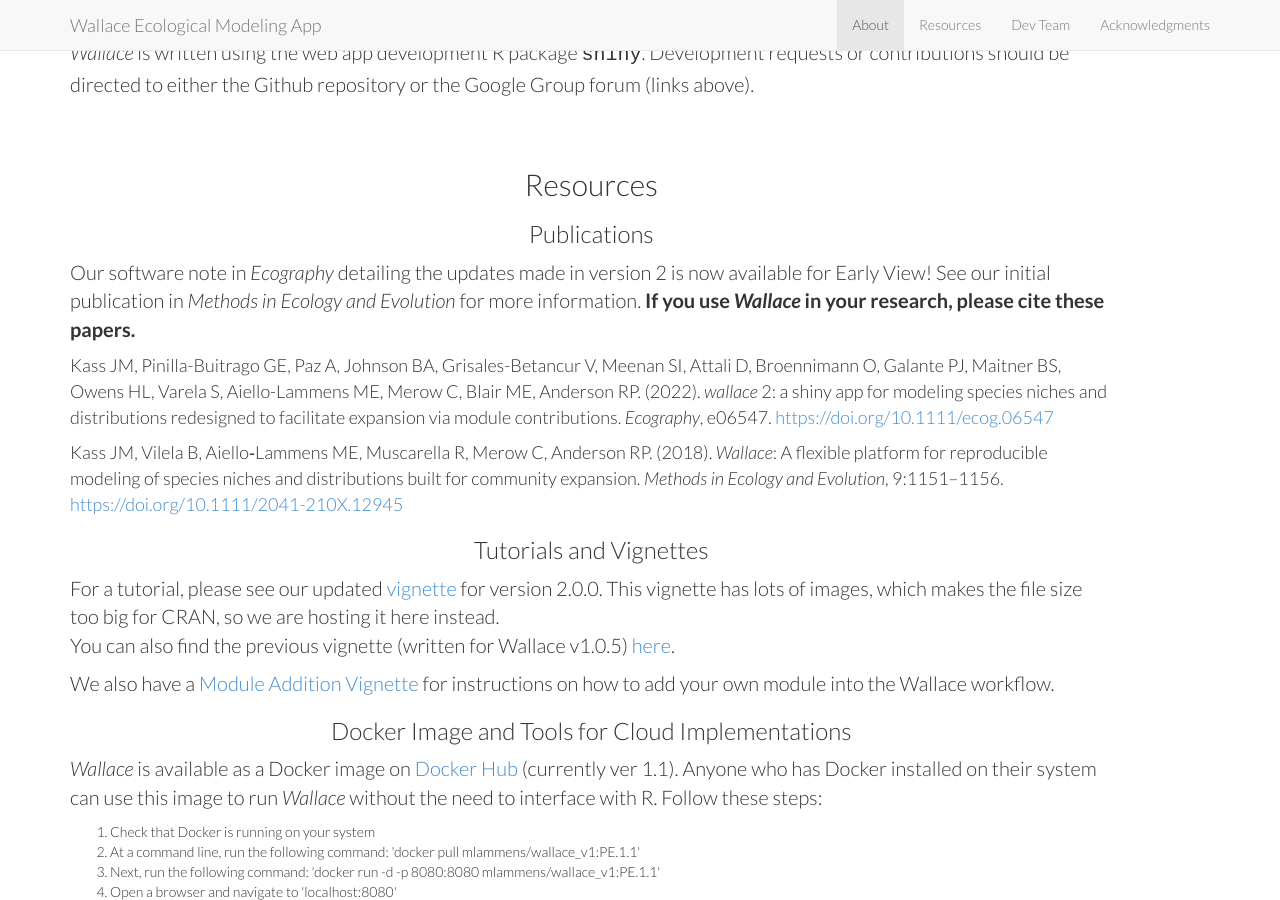
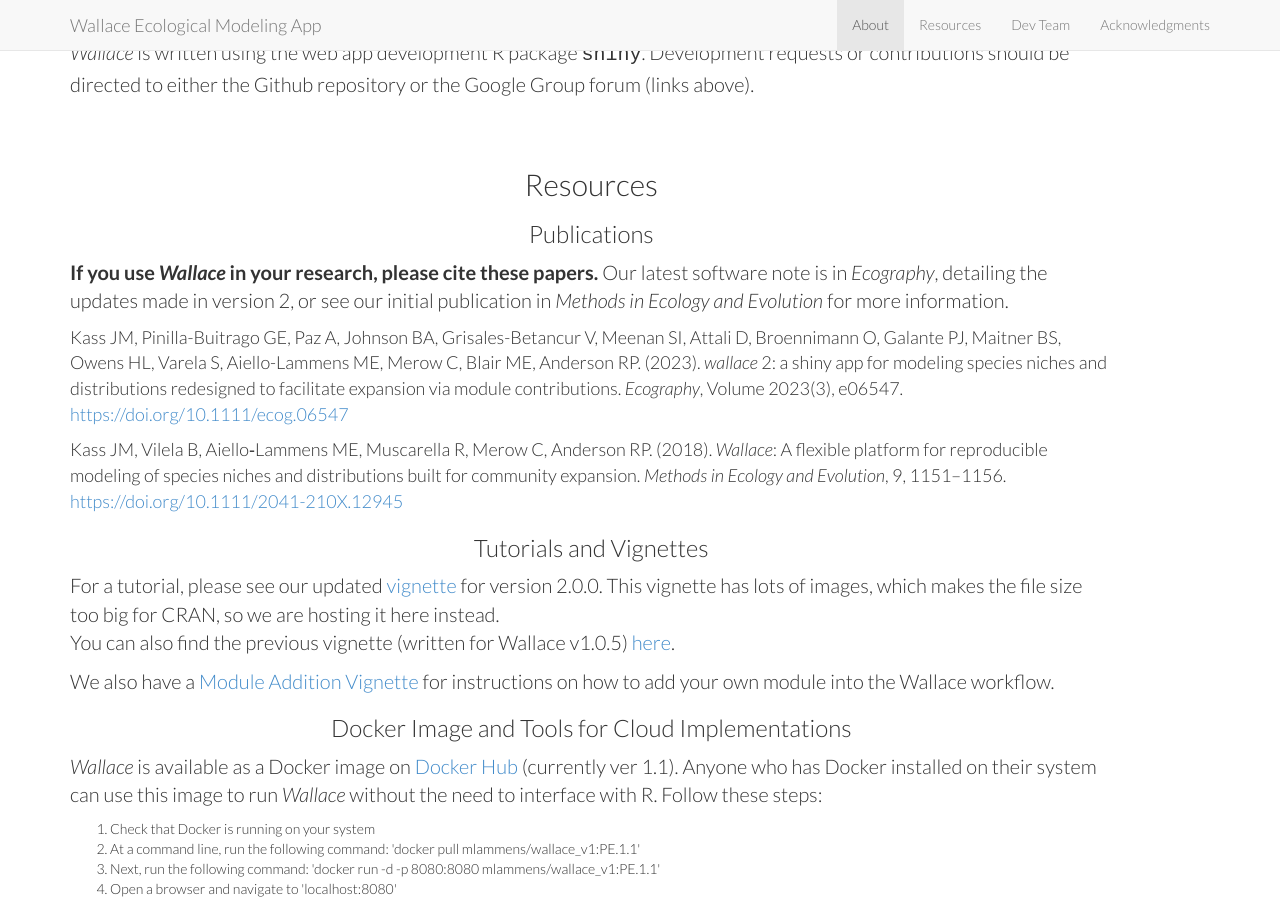
Before and after one commit to wallaceEcoMod/wallaceecomod.github.io, a Jekyll site: the page built from index.html, in a window 1280 px wide and 900 px high, scrolled down 1150 px. Built offline with Jekyll 4.4.1, drawn with Linux system fonts in a browser that asks for light colours.

Commit message:
Update resources.html
updated links to manuscripts

```diff
--- a/_includes/resources.html
+++ b/_includes/resources.html
@@ -7,18 +7,19 @@
 
       <h3>Publications</h3>
       <p style="font-size:20px" align="left">
-	Our software note in <i>Ecography</i> detailing the updates made in version 2 is now available for Early View!
-	      See our initial publication in <i>Methods in Ecology and Evolution</i> for more information.
-	      <b>If you use <i>Wallace</i> in your research, please cite these papers.</b></p>
+	<b>If you use <i>Wallace</i> in your research, please cite these papers.</b>
+	      Our latest software note is in <i>Ecography</i>, detailing the updates made in version 2, or see
+	      our initial publication in <i>Methods in Ecology and Evolution</i> for more information.
+      </p>
       <p style="font-size:18px" align="left">
 	Kass JM, Pinilla-Buitrago GE, Paz A, Johnson BA, Grisales-Betancur V, Meenan SI, Attali D, Broennimann O, Galante PJ, Maitner BS,
-	      Owens HL, Varela S, Aiello-Lammens ME, Merow C, Blair ME, Anderson RP. (2022).
+	      Owens HL, Varela S, Aiello-Lammens ME, Merow C, Blair ME, Anderson RP. (2023).
 	      <i>wallace</i> 2: a shiny app for modeling species niches and distributions redesigned to facilitate expansion via module contributions.
-	      <i>Ecography</i>, e06547. <a href="https://doi.org/10.1111/ecog.06547" target="_blank">https://doi.org/10.1111/ecog.06547</a></p>
+	      <i>Ecography</i>, Volume 2023(3), e06547. <a href="https://doi.org/10.1111/ecog.06547" target="_blank">https://doi.org/10.1111/ecog.06547</a></p>
 	    <p style="font-size:18px" align="left">
 	Kass JM, Vilela B, Aiello‐Lammens ME, Muscarella R, Merow C, Anderson RP. (2018). <i>Wallace</i>: A flexible platform for
 	reproducible modeling of species niches and distributions built for community expansion. <i>Methods in Ecology and Evolution</i>,
-	9:1151–1156. <a href="https://doi.org/10.1111/2041-210X.12945" target="_blank">https://doi.org/10.1111/2041-210X.12945</a>
+	9, 1151–1156. <a href="https://doi.org/10.1111/2041-210X.12945" target="_blank">https://doi.org/10.1111/2041-210X.12945</a>
 
       <h3>Tutorials and Vignettes</h3>
       <p style="font-size:20px" align="left">
```
